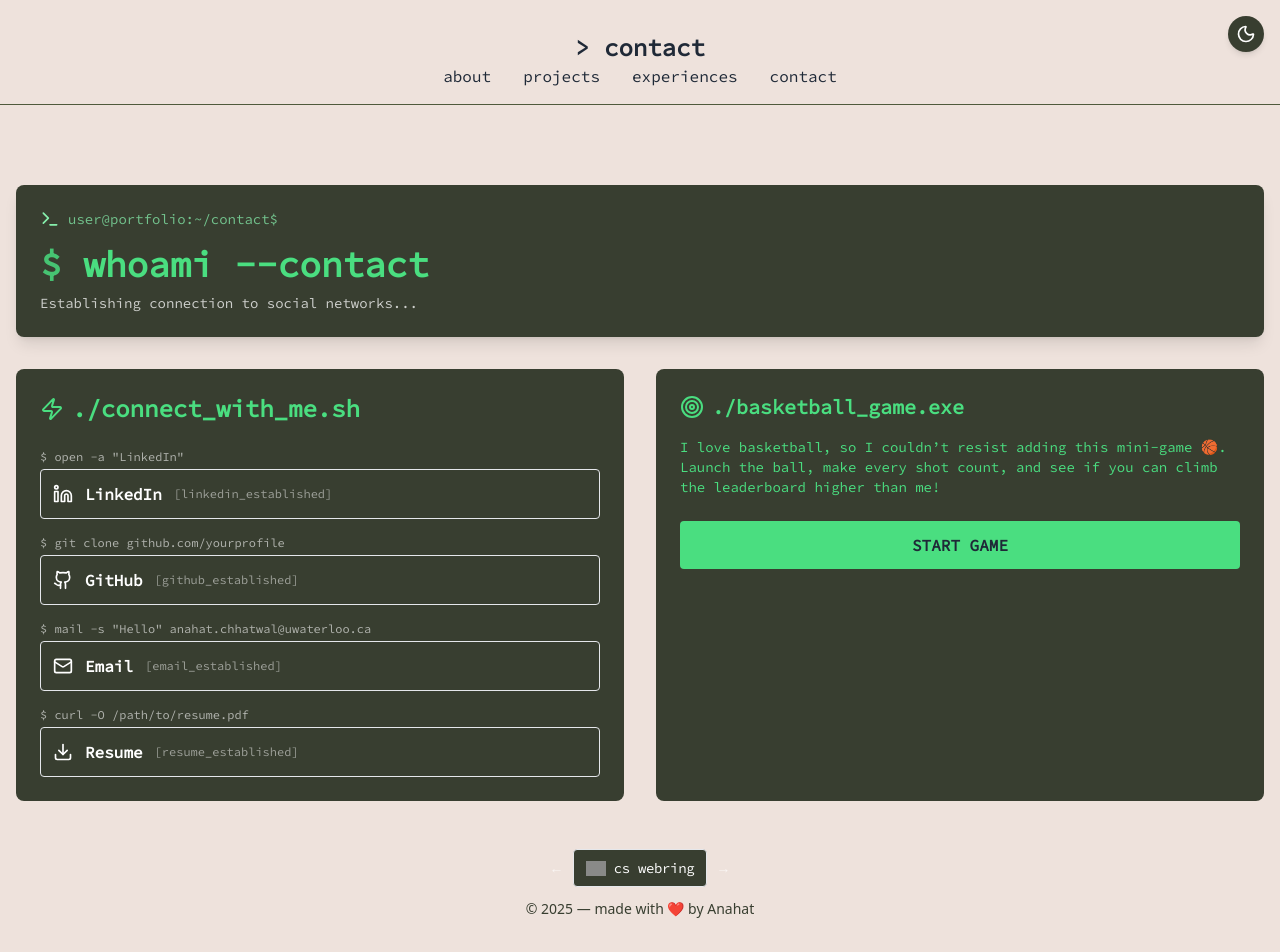
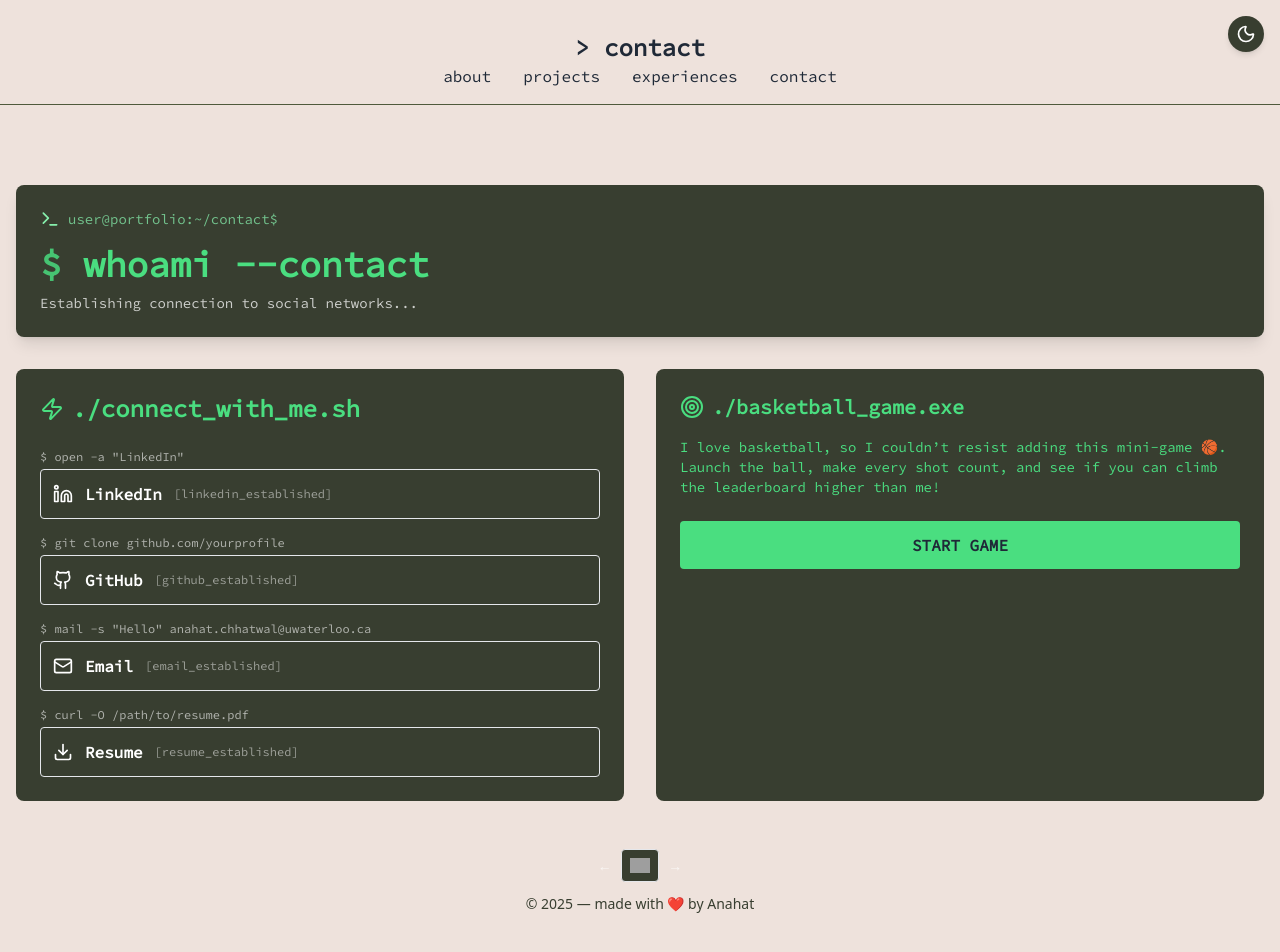
Before and after one commit to Anahat07/personal-portfolio, a React (Create React App) app: page /contact in a window 1280 px wide. Shown: the top 952 px of the page. Built offline with nearby package versions, Linux system fonts and the light colour scheme; grey boxes are pictures that could not be loaded.

Commit message:
webring widget custom

```diff
--- a/src/components/ContactPage.jsx
+++ b/src/components/ContactPage.jsx
@@ -356,6 +356,7 @@
                   {/* Footer */}
                   <footer className="w-full py-4 text-center text-sm text-[#383E30] dark:text-[#EEE2DC] mt-8">
       <div className="flex items-center justify-center gap-3 mb-3 font-mono text-sm">
+      {/* Previous */}
       <a
         href="https://cs.uwatering.com/#YOUR_SITE_URL?nav=prev"
         aria-label="Previous site"
@@ -364,29 +365,35 @@
         ←
       </a>
 
+      {/* Webring icon */}
       <a
         href="https://cs.uwatering.com/#YOUR_SITE_URL"
         target="_blank"
         rel="noopener noreferrer"
         aria-label="CS Webring"
         className="
-        flex items-center gap-2 px-3 py-2 rounded
+          flex items-center justify-center p-2 rounded
           bg-[#383E30] dark:bg-background-light
-        text-white dark:text-black
           border border-gray-200 dark:border-[#383E30]
-        hover:bg-background-light hover:text-[#383E30]
-        dark:hover:bg-[#383E30] dark:hover:text-white
           transition-colors duration-500
         "
       >
+        {/* Light mode icon */}
+        <img
+          src="https://cs.uwatering.com/icon.dark.svg"
+          alt="CS Webring"
+          className="w-5 block dark:hidden"
+        />
+
+        {/* Dark mode icon */}
         <img
           src="https://cs.uwatering.com/icon.white.svg"
           alt="CS Webring"
-        className="w-5 opacity-80"
+          className="w-5 hidden dark:block"
         />
-      <span className="tracking-tight">cs webring</span>
       </a>
 
+      {/* Next */}
       <a
         href="https://cs.uwatering.com/#YOUR_SITE_URL?nav=next"
         aria-label="Next site"
```
Lines whose indentation alone changed are shown as unchanged.
